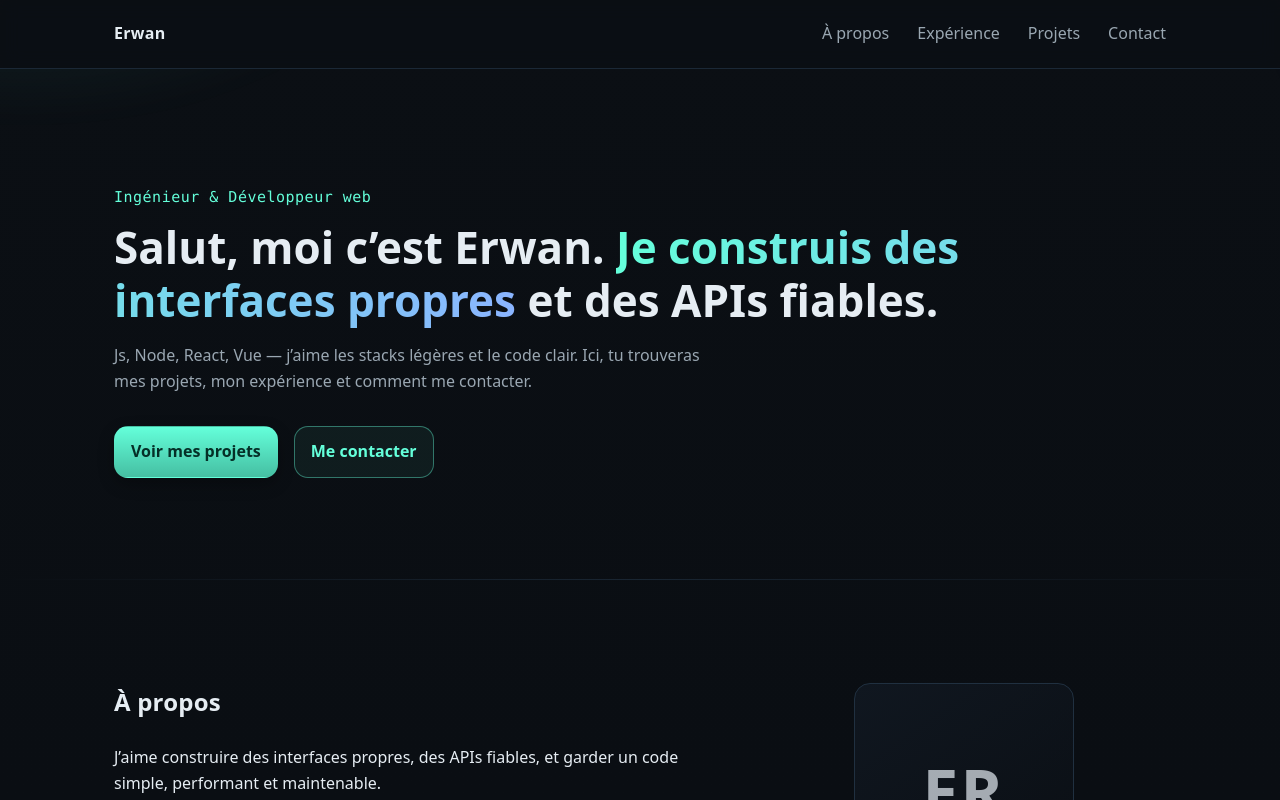
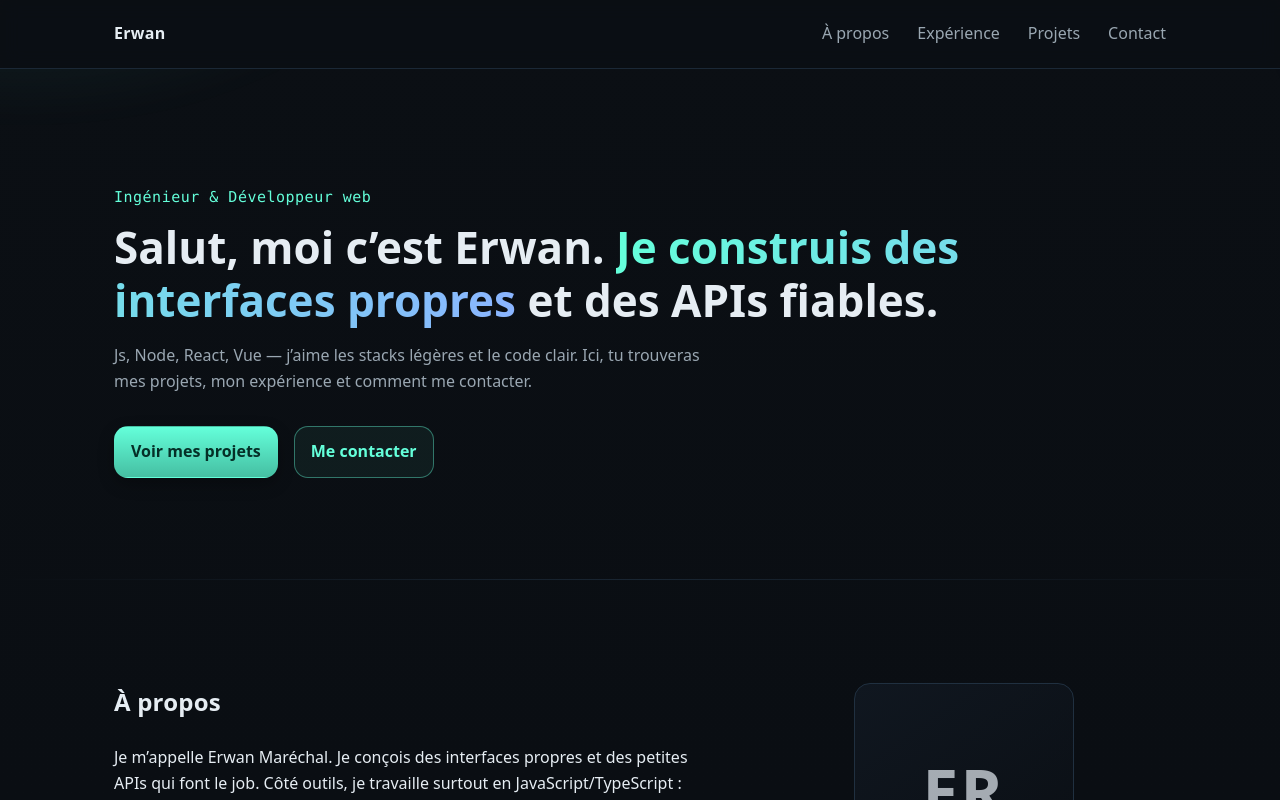
Before and after one commit to Erwan1202/Porfolio_Simple, a Next.js app: page / in a window 1280 px wide. Shown: the top 800 px of the page. Built offline with nearby package versions, Linux system fonts and the light colour scheme.

Commit message:
feat: update profile data with detailed personal introduction and skills

```diff
--- a/data/profile.js
+++ b/data/profile.js
@@ -6,7 +6,9 @@ export const profile = {
     email: "erwan.a.marechal@gmail.com",
     availability: "Recherche une alternance à partir de septembre / octobre",
     tagline:
-    "J’aime construire des interfaces propres, des APIs fiables, et garder un code simple, performant et maintenable.",
+        'Je m’appelle Erwan Maréchal. Je conçois des interfaces propres et des petites APIs qui font le job. Côté outils, je travaille surtout en JavaScript/TypeScript : React/Next (ou Vue) pour le front, Node/Express pour le back, avec Postgres/MySQL (parfois Supabase/Firebase quand il faut aller vite).\n' +
+        'J’entame ma 3ᵉ année du Bachelor Développement web & application à l’Efrei. Mon approche est simple : partir d’un besoin clair, livrer une v1 utilisable, mesurer, itérer. Je privilégie le code lisible, les perfs raisonnables, et des micro-interactions qui n’encombrent pas l’accessibilité.\n' +
+        'Je cherche une alternance à partir de septembre/octobre, où je peux contribuer en front et/ou en back, et monter encore en compétences.',
     languages: [
         { name: "Français", level: "Langue maternelle" },
         { name: "Anglais", level: "B2 (TOEIC 860)" },
```
Lines whose indentation alone changed are shown as unchanged.
